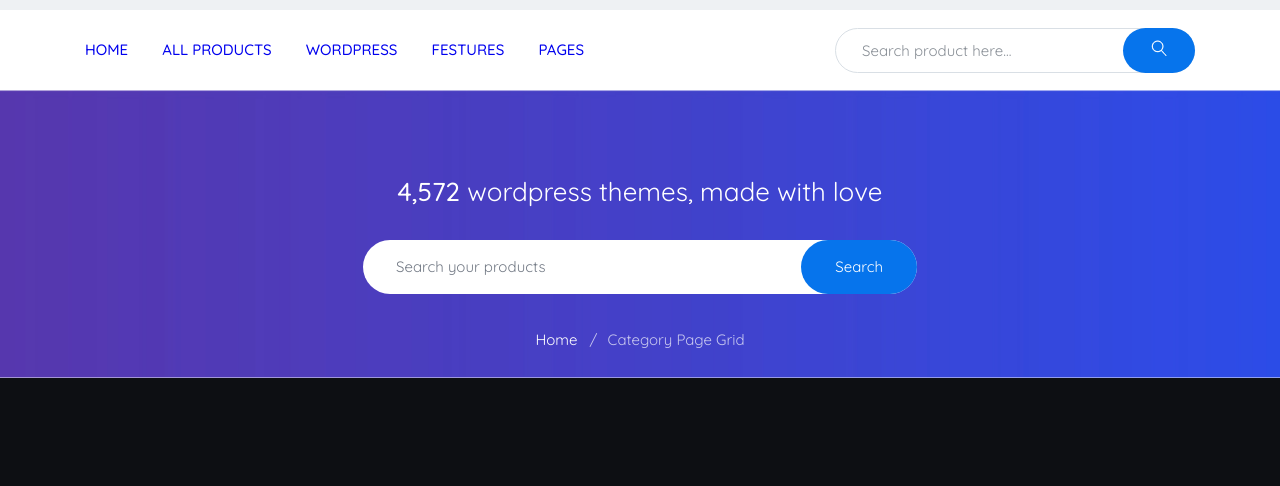
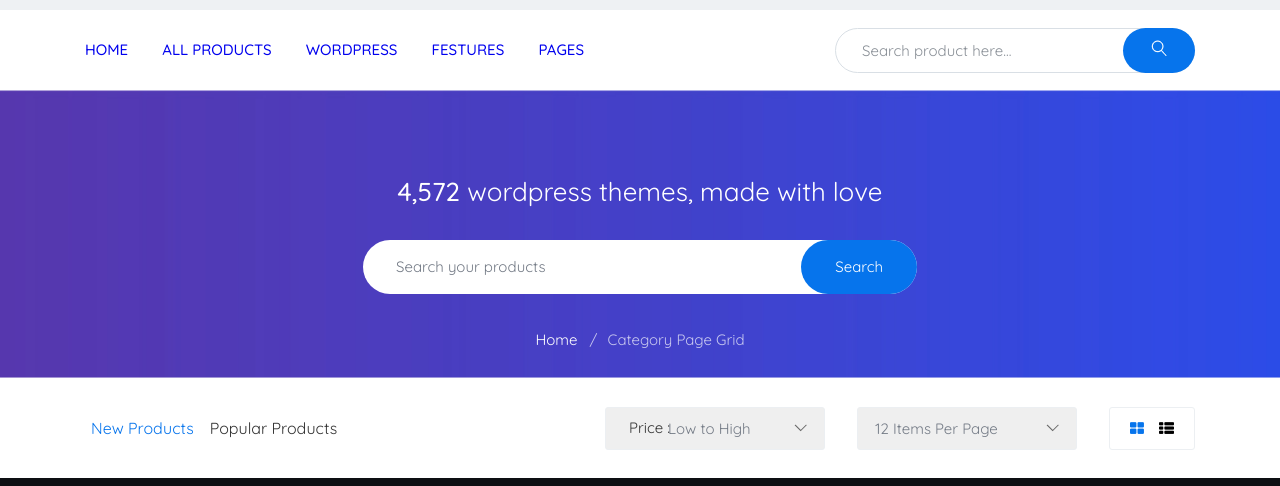
Before and after one commit to kyryl-web/martplace, a website: page app/new-items.html in a window 1280 px wide. Shown: the part 89-575 px from the top of the page. Drawn offline with nearby package versions, Linux system fonts and the light colour scheme; files whose address does not match are found by name.

Commit message:
added section navigation

```diff
--- a/app/js/main.js
+++ b/app/js/main.js
@@ -24,6 +24,24 @@
         nextArrow: '<button class="slick-arrow arrow-next"><img src="images/arrow-next.png" alt=""></button>'
       });
 
+      $('.navigation__btn-color').on('click', function(){
+        $(this).addClass('active');
+        $('.navigation__btn-color-1').removeClass('active');
+      });
+      $('.navigation__btn-color-1').on('click', function(){
+        $(this).addClass('active');
+        $('.navigation__btn-color').removeClass('active');
+      });
+
+      $('.icon-th-list').on('click', function(){
+        $('.icon-th-large').removeClass('active');
+        $(this).addClass('active')
+      });
+      $('.icon-th-large').on('click', function(){
+        $('.icon-th-large').addClass('active');
+        $('.icon-th-list').removeClass('active');
+      });
+
       var mixer = mixitup('.release__inner');
 
 
--- a/app/new-items.html
+++ b/app/new-items.html
@@ -75,6 +75,33 @@
                 <li><a href="">Home</a></li>
                 <li><span>Category Page Grid</span></li>
               </ul>
+            </div>
+          </div>
+        </div>
+      </section>
+      <section class="navigation">
+        <div class="container">
+          <div class="navigation__inner">
+            <div class="navigation__btn">
+              <button class="navigation__btn-color active" type="button">New Products</button>
+              <button class="navigation__btn-color-1" type="button">Popular Products</button>
+            </div>
+            <div class="navigation__filters">
+              <form>
+              <span>Price :</span>
+              <select class="select__price">
+                <option>Low to High</option>
+                <option>High to Low</option>
+              </select>  </form>
+              <select class="select__price-num">
+                <option>12 Items Per Page</option>
+                <option>6 Items Per Page</option>
+              </select>
+
+            <div class="navigation__filters-icon">
+              <div class="navigation__icon icon-th-large active"></div>
+              <div class="navigation__icon icon-th-list"></div>
+            </div>
             </div>
           </div>
         </div>
--- a/app/scss/style.scss
+++ b/app/scss/style.scss
@@ -1494,3 +1494,89 @@
 
 
 //end wordpress
+// start navigation
+// end navigation
+
+.navigation{
+    box-shadow: 0px 2px 4px 0px rgba(108, 111, 115, 0.1);
+}
+.navigation__inner{
+    display: flex;
+    justify-content: space-between;
+    height: 100px;
+    align-items: center;
+}
+.navigation__btn{
+    button{
+        border: none;
+        background-color: #fff;
+        cursor: pointer;
+        color: $black;
+        font-size: 16px;
+        outline: none;
+        &.active{
+            color: $blue;
+        }
+    }
+}
+.navigation__btn-color{
+    &.active{
+        color: $blue;
+    }
+}
+.navigation__filters{
+    max-width: 600px;
+    width: 100%;
+    display: flex;
+    justify-content: flex-end;
+    select{
+        height: 43px;
+        color: #747b86;
+        outline: none;
+        appearance: none;
+        background-image: url(../images/select-arrow.png);
+        background-repeat: no-repeat;
+        background-position: 188px;
+        border: 1px solid rgb(236, 239, 242);
+        border-radius: 3px;
+    }
+    form{
+        position: relative;
+        max-width: 220px;
+        width: 100%;
+        margin-right: 32px;
+        span{
+            position: absolute;
+            left: 24px;
+            top: 50%;
+            transform: translateY(-50%);
+            color: $black;
+        }
+        .select__price{
+            padding-left: 62px;
+            max-width: 220px;
+            width: 100%;
+        }
+    }
+}
+.select__price-num{
+    margin-right: 32px;
+    max-width: 220px;
+    width: 100%;
+    padding-left: 17px;
+}
+.navigation__filters-icon{
+    display: flex;
+    align-items: center;
+    padding: 11px 20px;
+    border: 1px solid rgb(236, 239, 242);
+    border-radius: 3px;
+}
+.navigation__icon{
+    &+&{
+        margin-left: 15px;
+    }
+    &.active{
+        color: $blue;
+    }
+}
```
Also changed, not shown: app/css/style.min.css.
